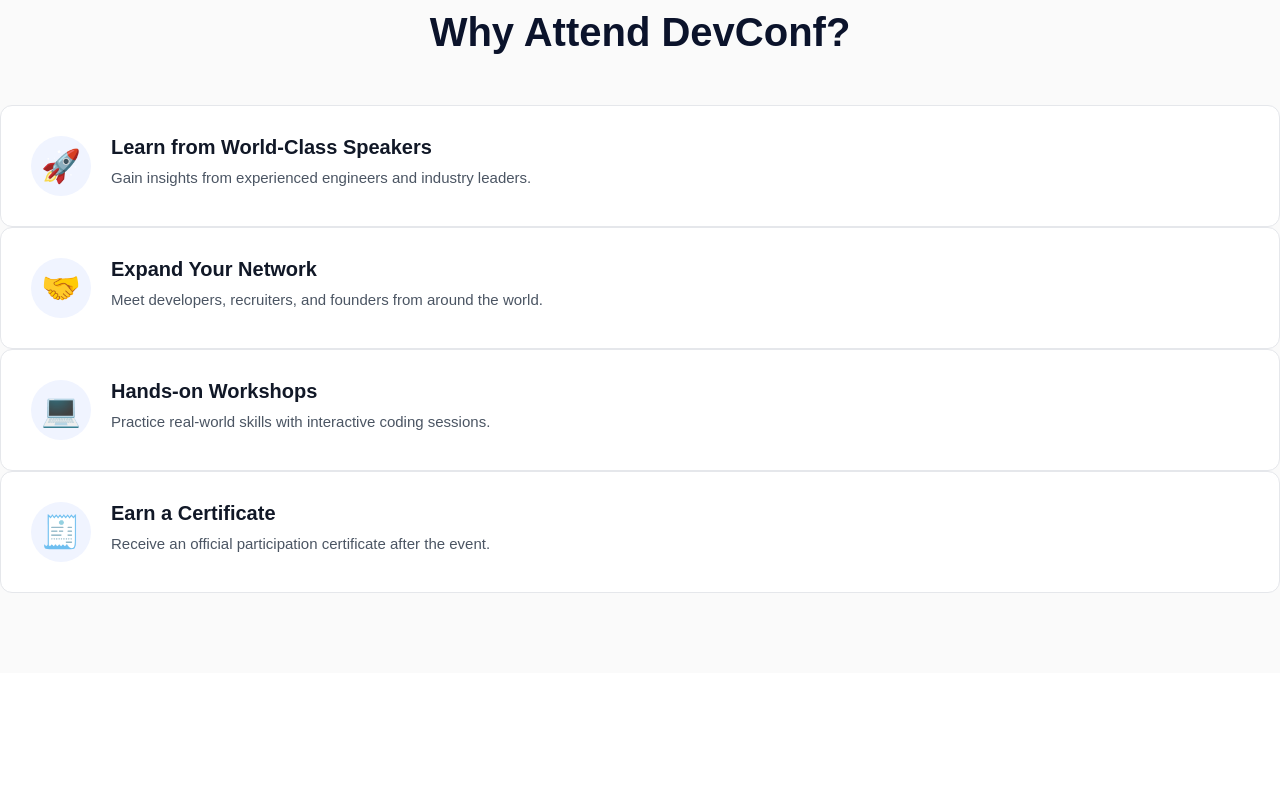
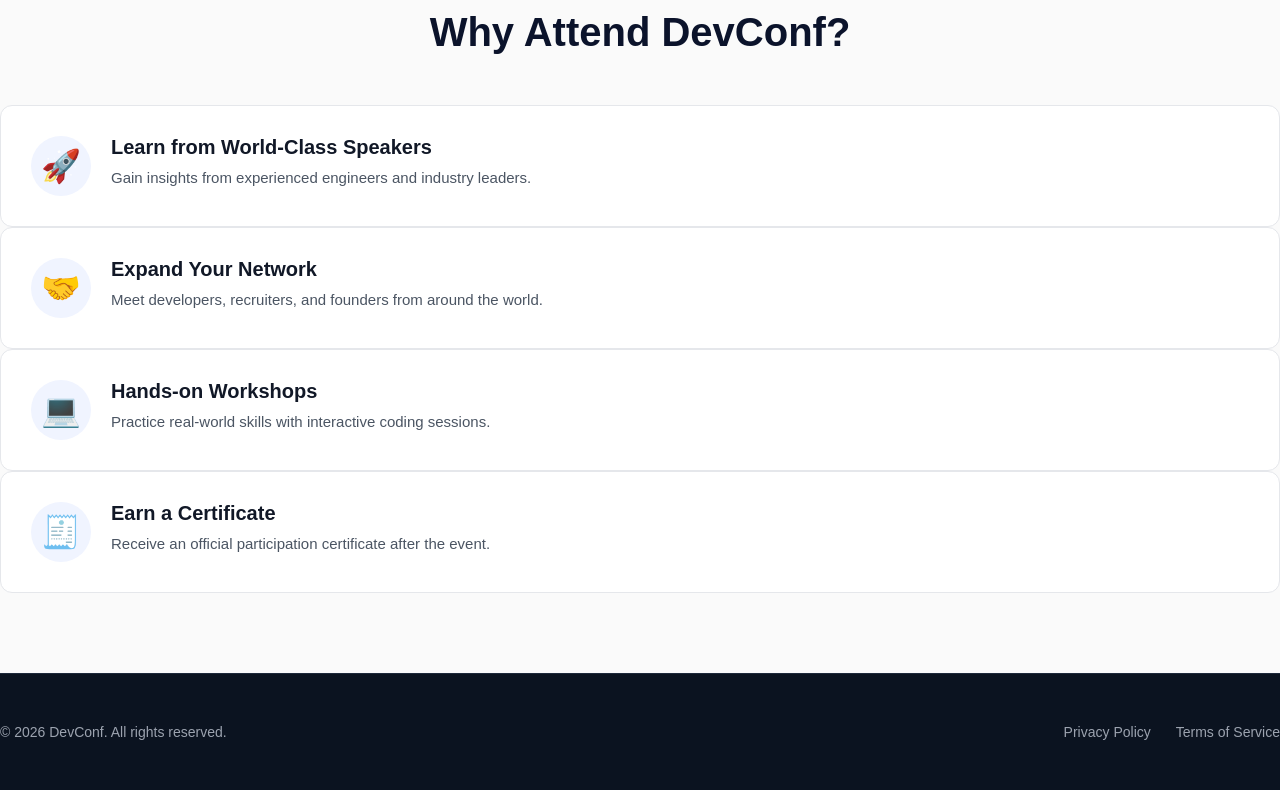
Before and after one commit to raihankabir1952/programing-hero-assignment, a plain HTML site: page index.html in a window 1280 px wide. Shown: the part 2656-3456 px from the top of the page. Before the commit the page ends 3339 px from the top, so only its background shows below. Drawn offline with Linux system fonts and the light colour scheme.

Commit message:
footer section add

```diff
--- a/index.html
+++ b/index.html
@@ -229,6 +229,20 @@
     </section>
     <!-- missing part end -->
 
+    <!-- footer -->
+     <footer class="footer">
+        <div class="container footer-section">
+            <div class="footer-left">
+                <p>&copy; 2026 DevConf. All rights reserved.</p>
+            </div>
+
+            <div class="footer-right">
+                <a href="#">Privacy Policy</a>
+                <a href="#">Terms of Service</a>
+            </div>
+        </div>
+     </footer>
+
 
 
 </body>
--- a/style.css
+++ b/style.css
@@ -429,3 +429,42 @@ body {
     color: #4b5563;
     line-height: 1.5;
 }
+
+/* footer section */
+.footer
+{
+    background-color: #0b1320;
+    padding: 50px 0;
+    width: 100%;
+    border-top: 1px solid #1e293b;
+
+
+}
+
+.footer-section
+{
+    display: flex;
+    justify-content: space-between;
+    align-items: center;
+}
+
+.footer-left p
+{
+    color: #9ca3af;
+    font-size: 14px;
+    font-weight: 400;
+}
+
+.footer-right
+{
+    display: flex;
+    gap: 25px;
+}
+
+.footer-right a
+{
+    color: #9ca3af;
+    font-size: 14px;
+    text-decoration: none;
+    font-size: 400;
+}
```
